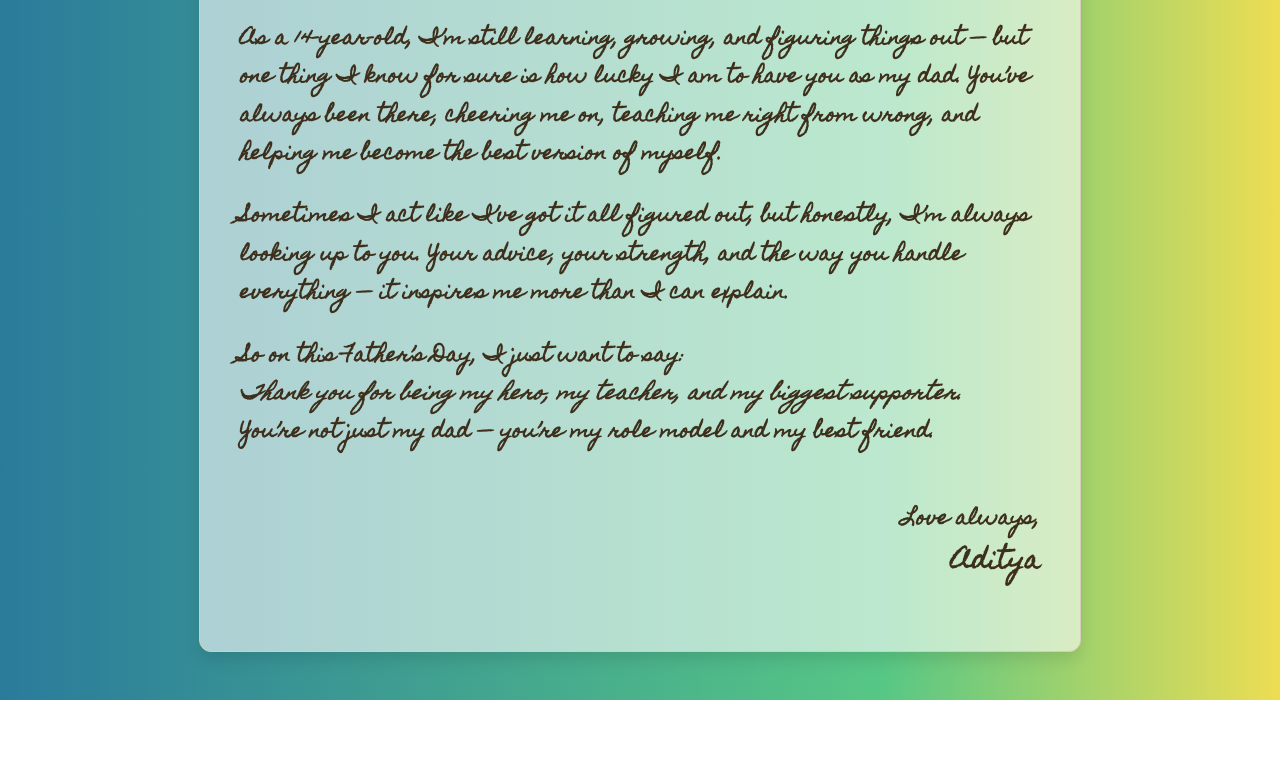
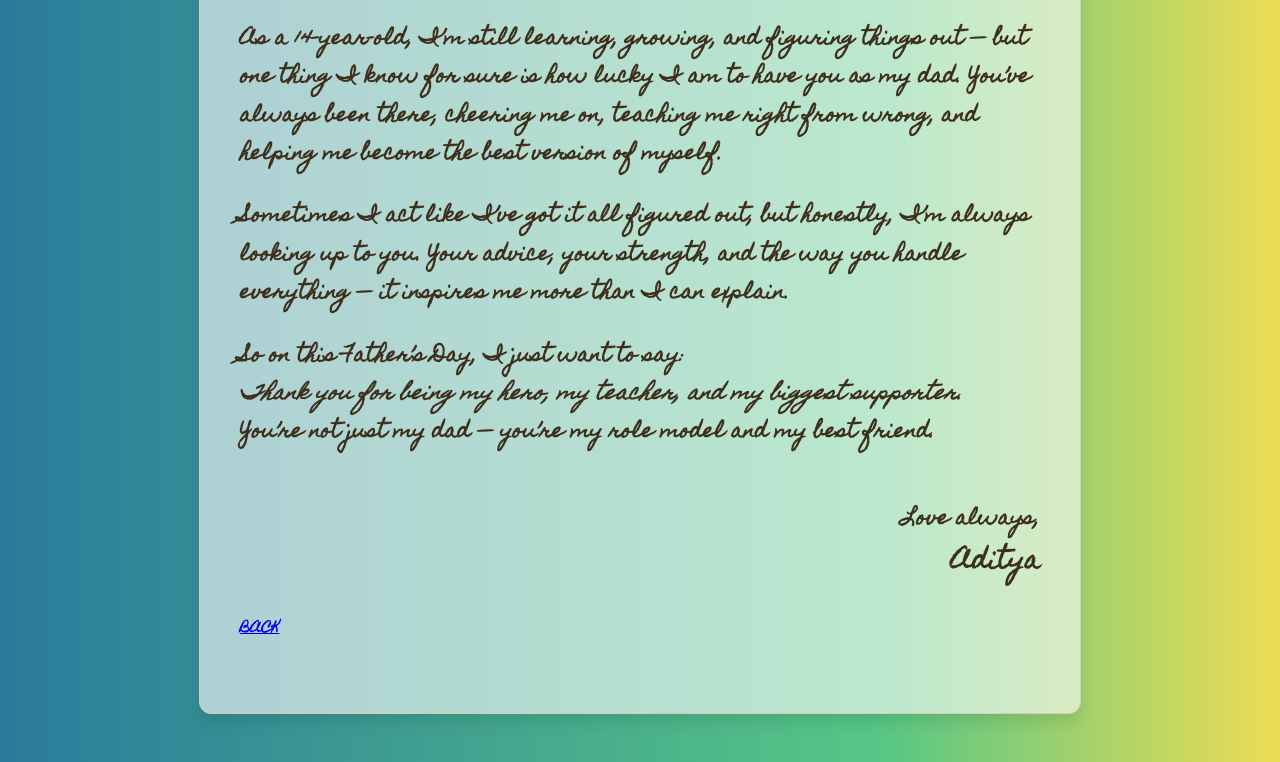
Before and after one commit to OwnerOfEveryone/Father-s-day, a plain HTML site: page index.html in a window 1280 px wide. Shown: the part 295-1057 px from the top of the page. Before the commit the page ends 995 px from the top, so only its background shows below. Drawn offline with Linux system fonts and the light colour scheme.

Commit message:
Update index.html

```diff
--- a/index.html
+++ b/index.html
@@ -26,7 +26,8 @@
     </p>
     <p class="signature">
       Love always,<br>
-      <span>Aditya</span></b>
+      <span>Aditya</span><br></b>
+    <span> <a href="https://ownerofeveryone.github.io/Fathers-Day/"><h6>BACK</h6></a></span>
     </p>
   </div>
 
```
